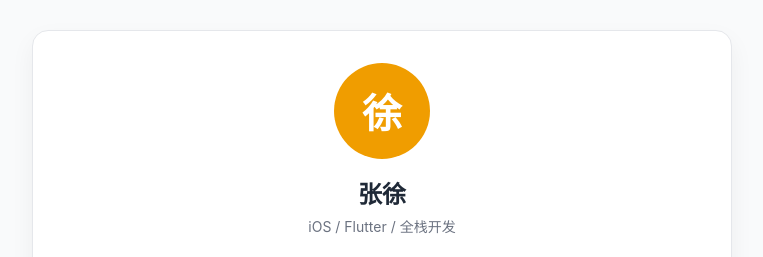
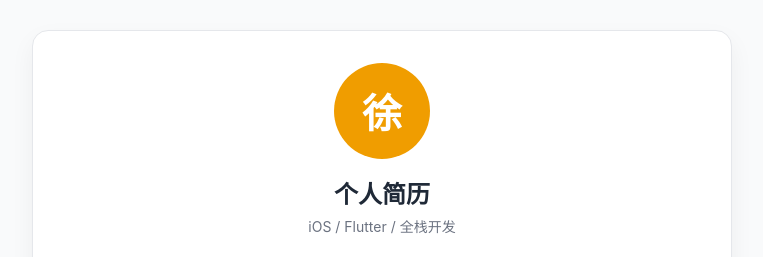
Before and after one commit to 16220949/resume, a plain HTML site: page index.html in a window 1280 px wide. Shown: the top 257 px of the page, without its empty margins (258-1021 px from the left). Drawn offline with Linux system fonts and the light colour scheme.

Commit message:
Update header text to '个人简历'

```diff
--- a/index.html
+++ b/index.html
@@ -119,7 +119,7 @@
   <div class="card">
     <div class="avatar">徐</div>
 
-    <h1>张徐</h1>
+    <h1>个人简历</h1>
     <div class="subtitle">iOS / Flutter / 全栈开发</div>
 
     <div class="intro">
```
